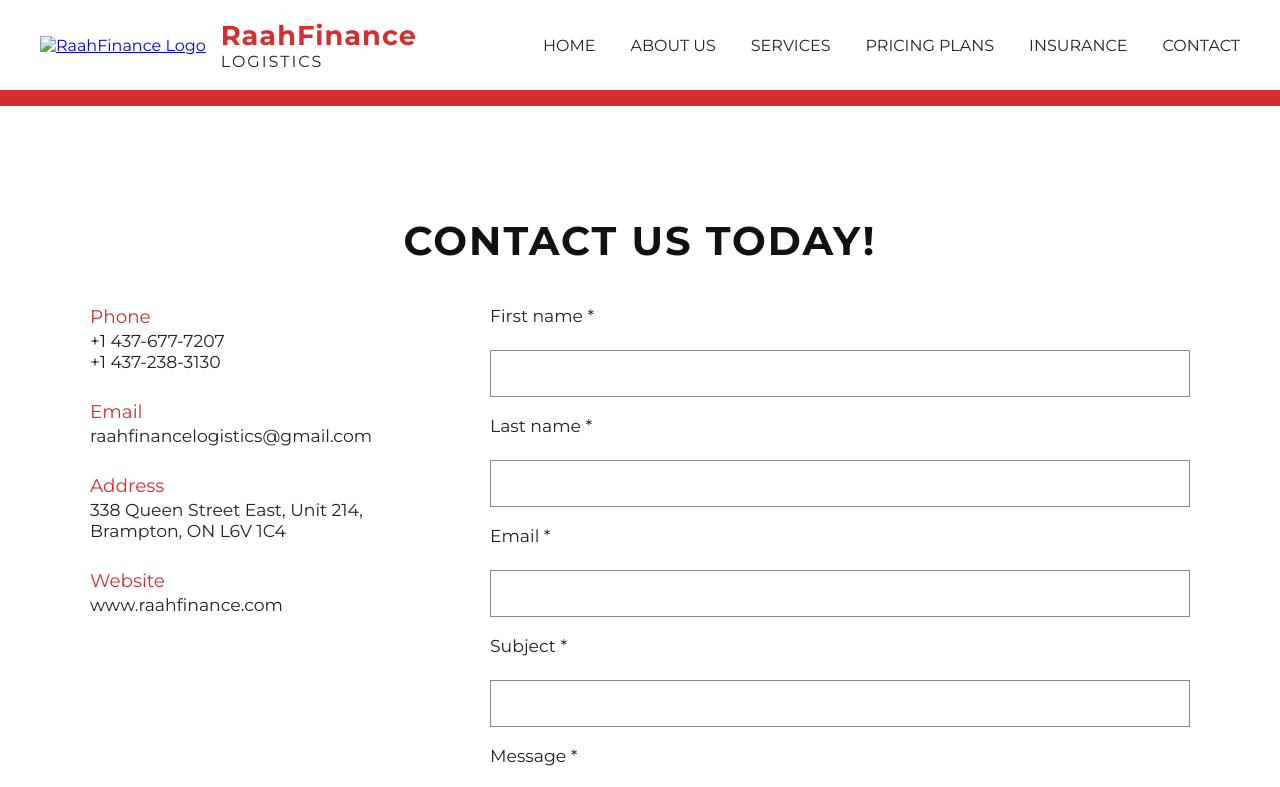
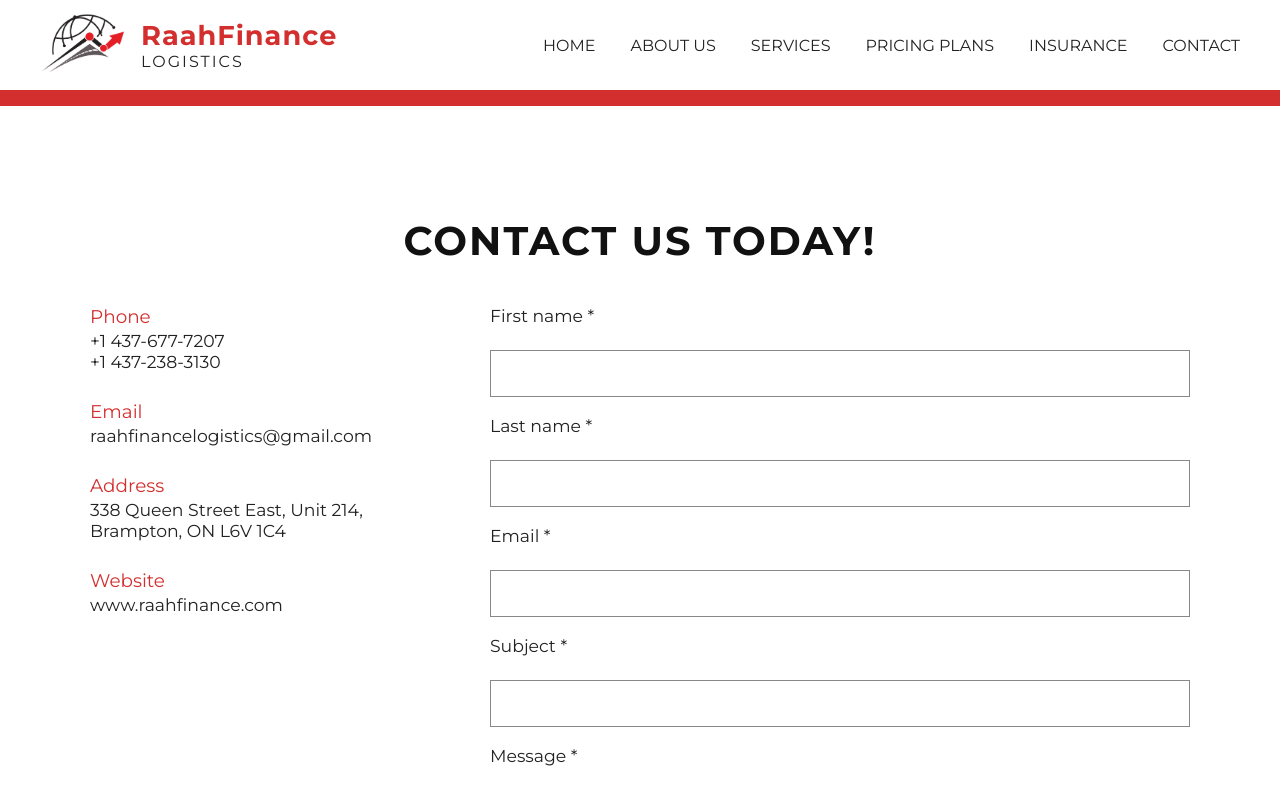
Before and after one commit to MannBytes/RaahFinance, a plain HTML site: page contact.html in a window 1280 px wide. Shown: the top 787 px of the page. Drawn offline with Linux system fonts and the light colour scheme; files that its build step writes are made by us from their sources; a script that the page names is missing.

Commit message:
Update contact.html

```diff
--- a/contact.html
+++ b/contact.html
@@ -13,7 +13,7 @@
     <nav class="navbar">
         <div class="navbar-logo">
             <a href="index.html">
-                <img src="img/logo.png" alt="RaahFinance Logo">
+                <img src="logo.png" alt="RaahFinance Logo">
             </a>
             <div class="navbar-title">
                 RaahFinance <span>LOGISTICS</span>
```
